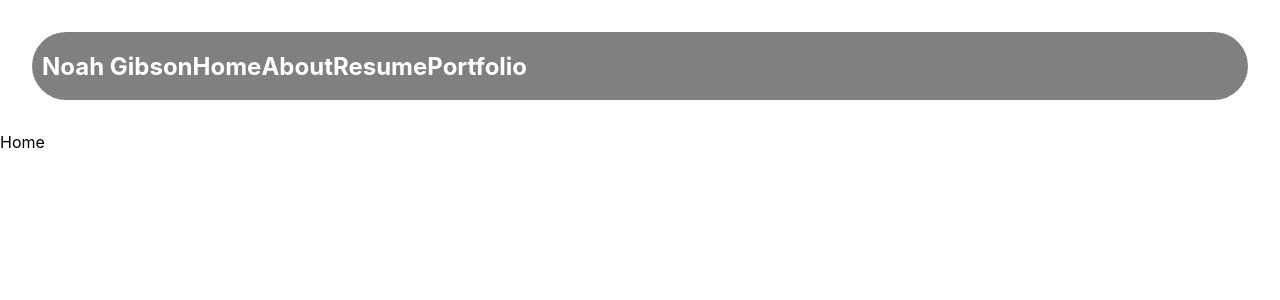
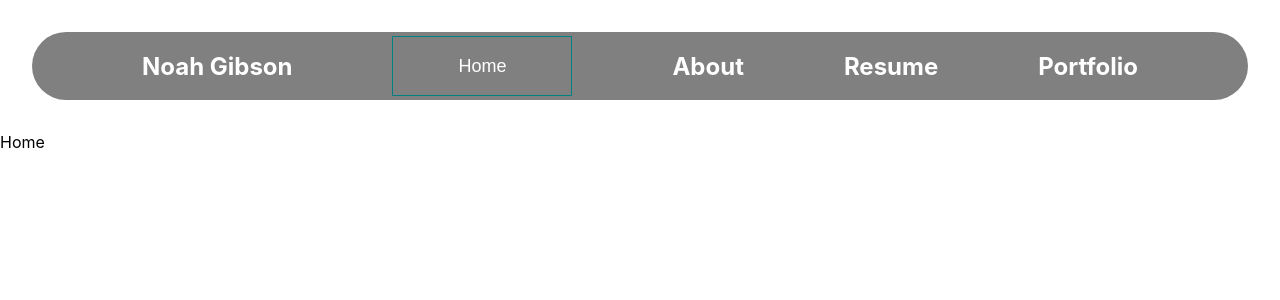
Before and after one commit to N-Gibson/portfolio, a React (Create React App) app: page / in a window 1280 px wide. Shown: the top 300 px of the page. Built offline with nearby package versions, Linux system fonts and the light colour scheme.

Commit message:
Add sample button style

```diff
--- a/src/@portfolio/Components/Nav/Nav.scss
+++ b/src/@portfolio/Components/Nav/Nav.scss
@@ -1,6 +1,7 @@
 .nav {
   display: flex;
   align-items: center;
+  justify-content: space-evenly;
   background-color: grey;
   color: #fff;
   margin: 2em;
@@ -8,3 +9,43 @@
   border-radius: 50px;
   height: 3em;
 }
+
+.nav_h2:hover {
+  cursor: pointer;
+}
+
+.btn {
+  width: 180px;
+  height: 60px;
+  cursor: pointer;
+  background: transparent;
+  border: 1px solid teal;
+  outline: none;
+  transition: 1s ease-in-out;
+}
+
+svg {
+  position: absolute;
+  left: 343px;
+  top: 35px;
+  fill: none;
+  stroke: #fff;
+  stroke-dasharray: 150 480;
+  stroke-dashoffset: 150;
+  transition: 1s ease-in-out;
+}
+
+.btn:hover {
+  transition: 1s ease-in-out;
+  background: teal;
+}
+
+.btn:hover svg {
+  stroke-dashoffset: -480;
+}
+
+.btn span {
+  color: white;
+  font-size: 18px;
+  font-weight: 100;
+}
--- a/src/@portfolio/Components/Nav/index.tsx
+++ b/src/@portfolio/Components/Nav/index.tsx
@@ -5,11 +5,22 @@ import './Nav.scss'
 const Nav = () => {
   return (
     <div className="nav">
-      <h2>Noah Gibson</h2>
-      <h2>Home</h2>
-      <h2>About</h2>
-      <h2>Resume</h2>
-      <h2>Portfolio</h2>
+      <h2 className="nav_h2">Noah Gibson</h2>
+      <button className="btn">
+        <svg
+          width="180px"
+          height="60px"
+          viewBox="0 0 180 60"
+          className="border"
+        >
+          <polyline points="179,1 179,59 1,59 1,1 179,1" className="bg-line" />
+          <polyline points="179,1 179,59 1,59 1,1 179,1" className="hl-line" />
+        </svg>
+        <span>Home</span>
+      </button>
+      <h2 className="nav_h2">About</h2>
+      <h2 className="nav_h2">Resume</h2>
+      <h2 className="nav_h2">Portfolio</h2>
     </div>
   )
 }
```
